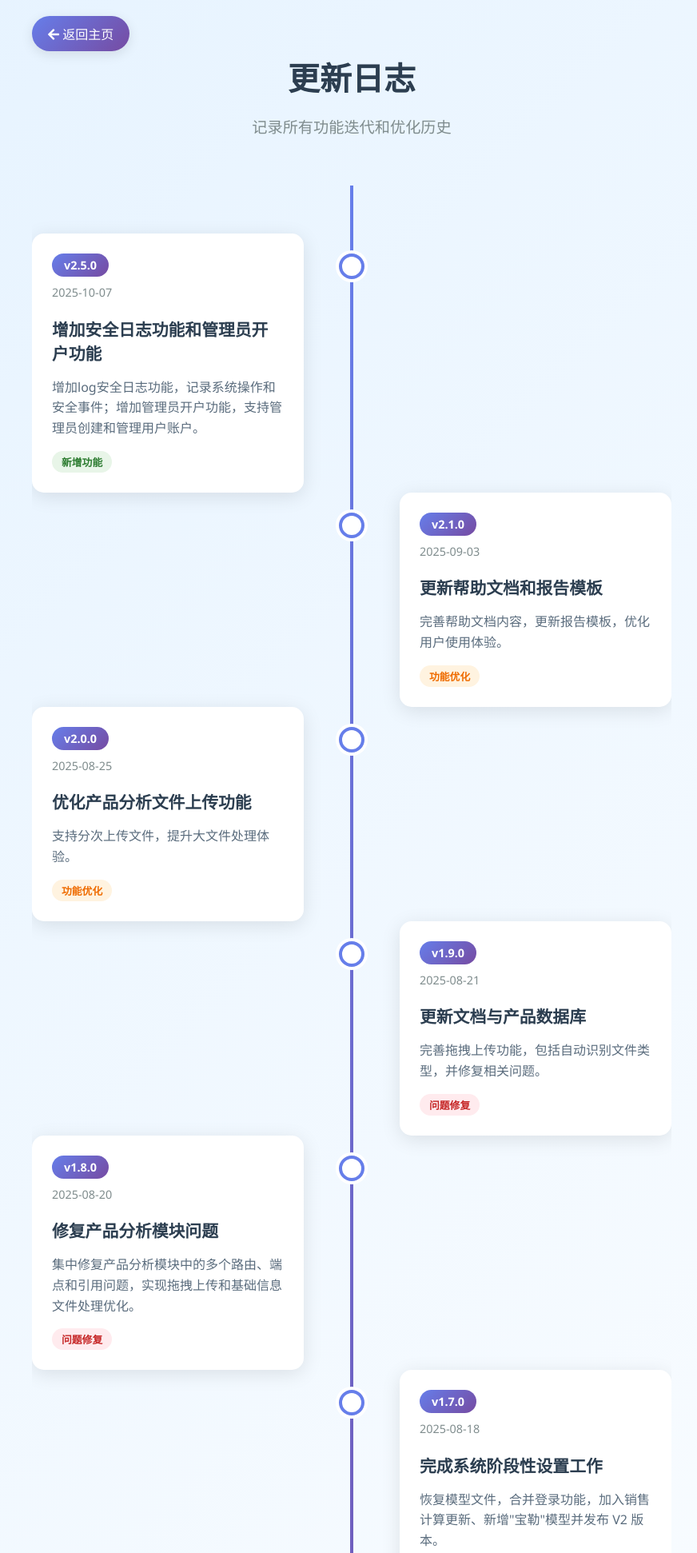
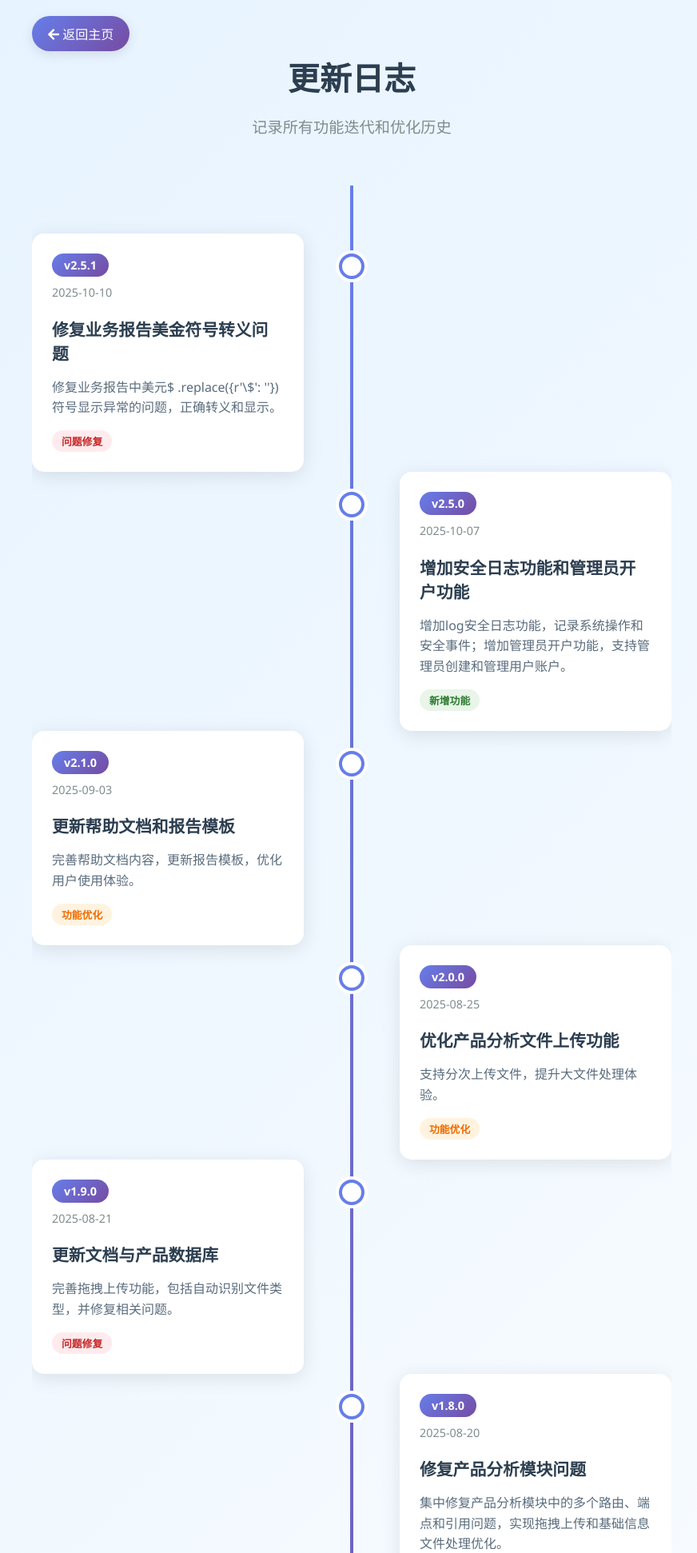
Before and after one commit to passwii/believeboyToolset, a Flask app: page /dataset/timeline in a window 1280 px wide. Shown: the top 1942 px of the page at 80% size, without its empty margins (200-1072 px from the left). Run offline with Flask 3, Linux system fonts and the light colour scheme; the visitor is signed in with stand-in values (Sample User, id 1); data comes from the database, SQL or seed files in the repository.

Commit message:
修复业务报告中美元符号显示异常的问题，正确转义和显示

```diff
--- a/templates/dataset/timeline.html
+++ b/templates/dataset/timeline.html
@@ -277,6 +277,19 @@
                 <div class="timeline-item">
                     <div class="timeline-node"></div>
                     <div class="timeline-content">
+                        <span class="timeline-version">v2.5.1</span>
+                        <div class="timeline-date">2025-10-10</div>
+                        <h3 class="timeline-title">修复业务报告美金符号转义问题</h3>
+                        <p class="timeline-description">
+                            修复业务报告中美元$ .replace({r'\$': ''})符号显示异常的问题，正确转义和显示。
+                        </p>
+                        <span class="timeline-tag tag-fix">问题修复</span>
+                    </div>
+                </div>
+
+                <div class="timeline-item">
+                    <div class="timeline-node"></div>
+                    <div class="timeline-content">
                         <span class="timeline-version">v2.5.0</span>
                         <div class="timeline-date">2025-10-07</div>
                         <h3 class="timeline-title">增加安全日志功能和管理员开户功能</h3>
```
